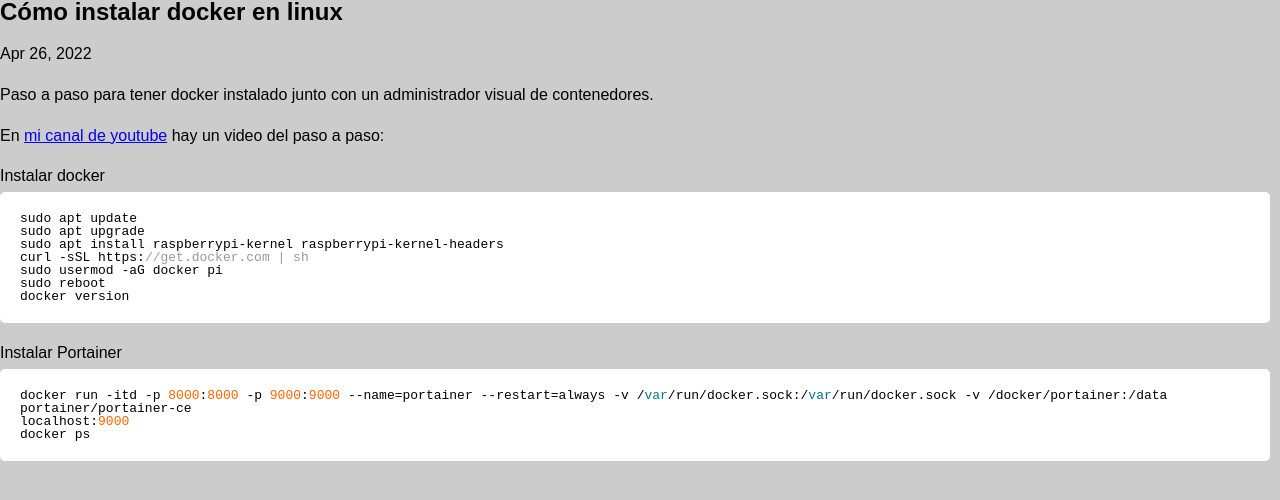
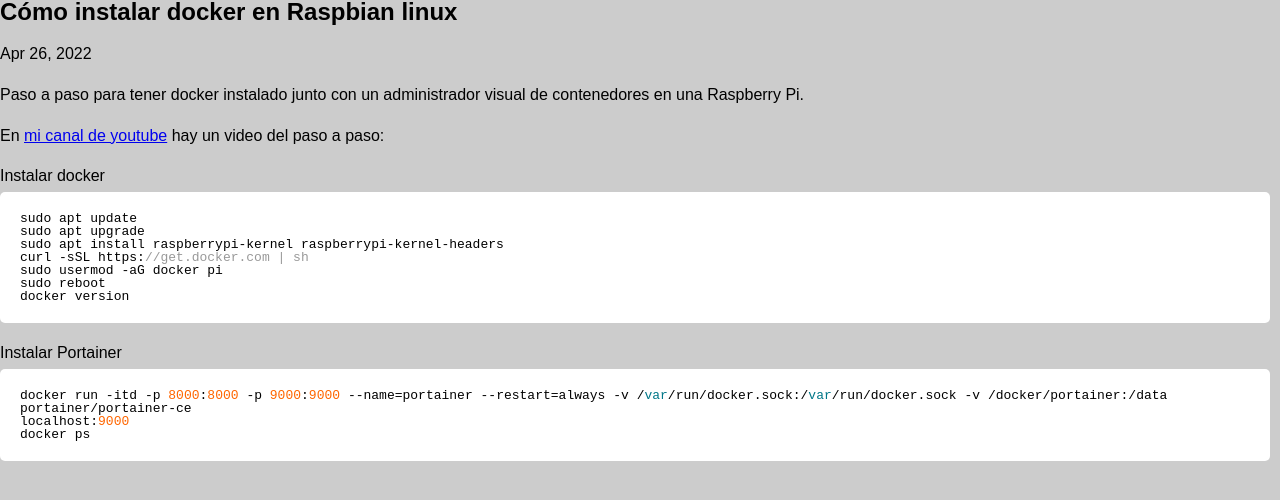
Before and after one commit to codigo8a/codigo8a.github.io, a Jekyll site: the page built from _posts/2022-04-26-como-instalar-docker-portainer-.md, in a window 1280 px wide. Shown: the top 500 px of the page. Built offline with Jekyll 4.4.1, drawn with Linux system fonts in a browser that asks for light colours; nearby versions of some CDN libraries.

Commit message:
Update 2022-04-26-como-instalar-docker-portainer-.md

```diff
--- a/_posts/2022-04-26-como-instalar-docker-portainer-.md
+++ b/_posts/2022-04-26-como-instalar-docker-portainer-.md
@@ -1,13 +1,13 @@
 ---
 layout: post
-title:  "Cómo instalar docker en linux"
-description: Cómo instalar docker en raspbian linux
+title:  "Cómo instalar docker en Raspbian linux"
+description: Cómo instalar docker en Raspbian linux
 comments: true
 category: Paso a paso
 tags: Tutoriales Linux
 youtube: https://youtu.be/EbKw0Dcaf6o
 ---
-Paso a paso para tener docker instalado junto con un administrador visual de contenedores.
+Paso a paso para tener docker instalado junto con un administrador visual de contenedores en una Raspberry Pi.
 
 En <a target="_blank" href="{{ page.youtube }}">mi canal de youtube</a> hay un video del paso a paso:
 
```
